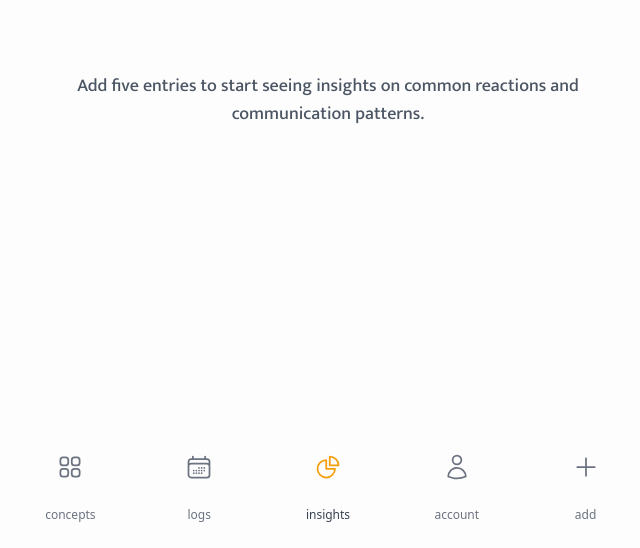
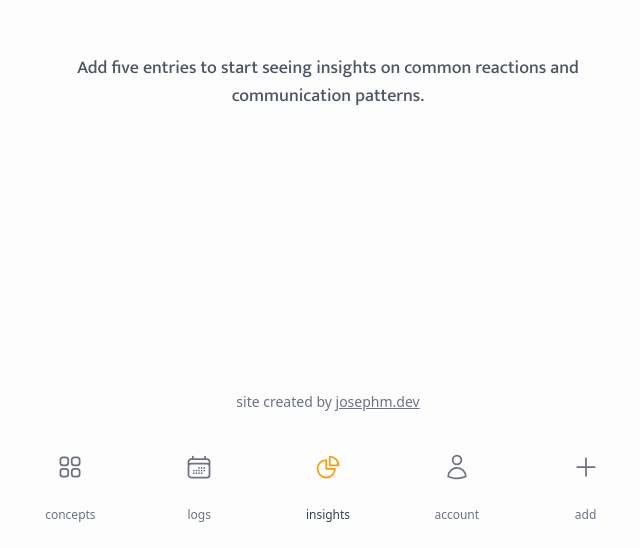
Before and after one commit to josephrmartinez/reactionsjournal, a React (Vite) app: page /reactionsjournal/insights in a window 1280 px wide. Shown: the part 252-800 px from the top of the page, without its empty margins (312-952 px from the left). Built offline with nearby package versions, Linux system fonts and the light colour scheme.

Commit message:
Add link to josephm.dev site

```diff
--- a/src/routes/account.jsx
+++ b/src/routes/account.jsx
@@ -28,6 +28,7 @@ export default function Account() {
                     {accountData == starterData ? "local storage cleared" : "clear local storage"}</button>
             </div>
 
+
         </div>
     )
 }
--- a/src/routes/insights.jsx
+++ b/src/routes/insights.jsx
@@ -96,6 +96,7 @@ export default function Insights() {
                     {frequentPartnerResponses}
                 </div>
             </div>}
+            <div className="text-center text-sm text-gray-500 mb-4">site created by <a className="underline" href="https://josephm.dev/">josephm.dev</a></div>
         </>
     )
 }
```
Also changed, not shown: src/routes/logs.jsx (line endings or trailing spaces).
